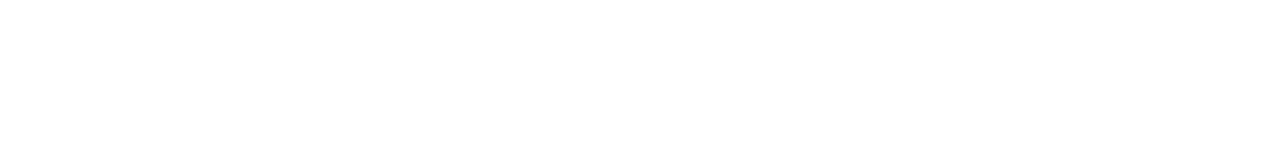
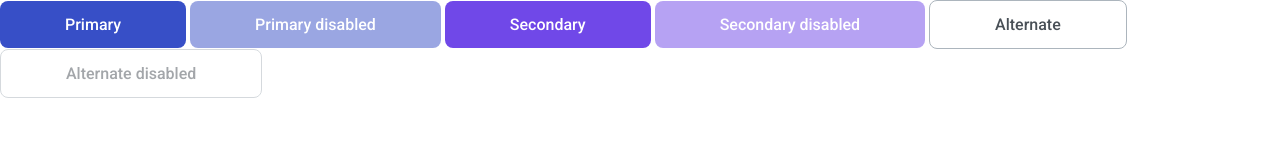
Before and after one commit to js-tasks-ru/htmlcss-20230227_777inness, a website: page 03-lection1/01-button/index.html in a window 1280 px wide. Drawn offline with Linux system fonts and the light colour scheme.

Commit message:
lesson2_task2

```diff
--- a/03-lection1/01-button/button.css
+++ b/03-lection1/01-button/button.css
@@ -1 +1,46 @@
 /* Стилизация кнопки */
+/* Стилизация кнопки */
+.button{
+    padding: 14px 65px;
+    font-weight: 500;
+    font-size: 16px;
+    line-height: 19px;
+    color: #fff;
+    cursor: pointer;
+    border: none;
+    border-radius: 8px;
+
+    }
+
+    .button_primary{
+    background-color: var(--primary);
+    }
+
+    .button_primary:hover{
+        background-color: #2342C0;
+        }
+
+
+    .button_secondary{
+        background-color: var(--secondary);
+    }
+    .button_secondary:hover{
+
+        background-color: #5028C6;
+    }
+
+    .button_alternate:hover{
+    border: 1px solid #212429;
+
+    }
+
+    .button_alternate{
+        background-color: var(--white);
+    border: 1px solid var(--grey-3);
+    color: var(--grey-4);
+    }
+    .button:disabled{
+        pointer-events: none;
+    opacity: 0.5;
+    cursor: default;
+    }
--- a/03-lection1/01-button/index.html
+++ b/03-lection1/01-button/index.html
@@ -1,11 +1,19 @@
 <!DOCTYPE html>
 <!-- Страница с кнопкой -->
 <html lang="ru">
-    <head>
-        <link rel="stylesheet" href="../../assets/css/main.css">
-        <link rel="stylesheet" href="./button.css">
-    </head>
-    <body>
 
-    </body>
+<head>
+    <link rel="stylesheet" href="../../assets/css/main.css">
+    <link rel="stylesheet" href="./button.css">
+</head>
+
+<body>
+    <button class="button button_primary">Primary</button>
+    <button class="button button_primary" disabled>Primary disabled</button>
+    <button class="button button_secondary">Secondary</button>
+    <button class="button button_secondary" disabled>Secondary disabled</button>
+    <button class="button button_alternate">Alternate</button>
+    <button class="button button_alternate" disabled>Alternate disabled</button>
+</body>
+
 </html>
```
